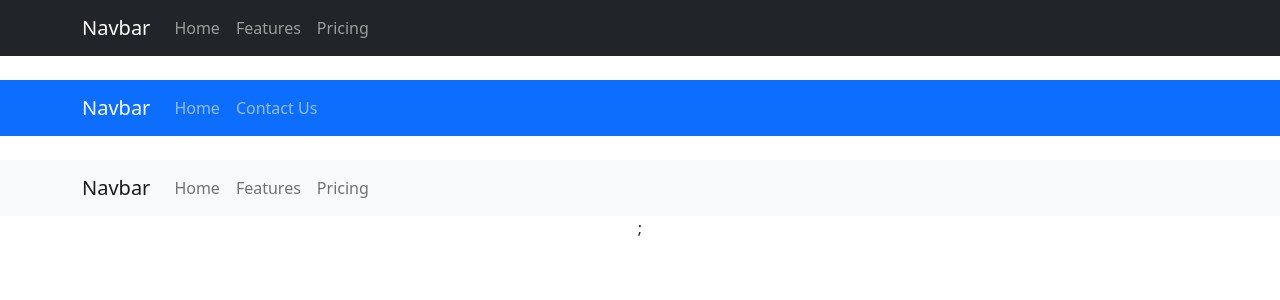
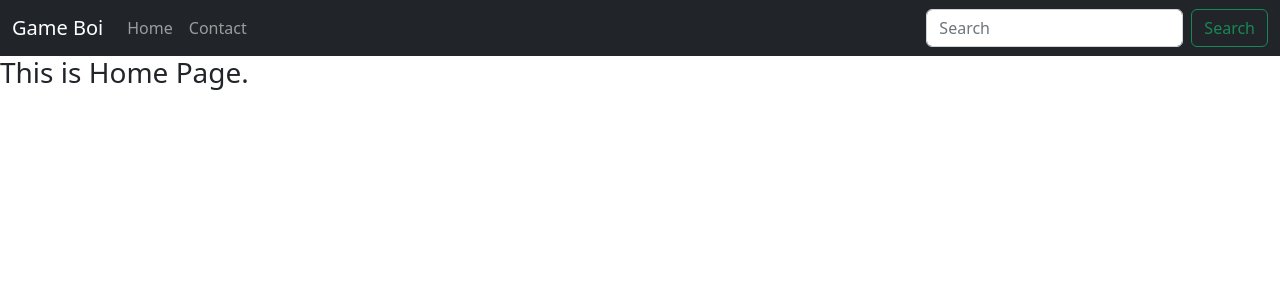
Before and after one commit to katherkp/gameboy-console-og, a React (Create React App) app: page / in a window 1280 px wide. Shown: the top 300 px of the page. Built offline with nearby package versions, Linux system fonts and the light colour scheme.

Commit message:
Setting up Nav bar

```diff
--- a/src/App.js
+++ b/src/App.js
@@ -1,51 +1,59 @@
 import './App.css';
-import {Navbar,Nav,Container} from 'react-bootstrap'
+import { Navbar, Nav, NavDropdown, Form, FormControl, Button, Container } from 'react-bootstrap'
+import {
+  BrowserRouter,
+  Routes,
+  Route,
+  Link
+} from "react-router-dom";
+import { Contact } from './components/contact';
+import {Home} from './components/home';
 
 function App() {
   return (
+    <BrowserRouter>
     <div className="App">
-    <>
-      <Navbar bg="dark" variant="dark">
-        <Container>
-          <Navbar.Brand href="#home">Navbar</Navbar.Brand>
-          <Nav className="me-auto">
-            <Nav.Link href="#home">Home</Nav.Link>
-            <Nav.Link href="#features">Features</Nav.Link>
-            <Nav.Link href="#pricing">Pricing</Nav.Link>
-          </Nav>
+
+      <Navbar bg="dark" variant='dark' expand="lg">
+        <Container fluid>
+          <Navbar.Brand href="#">Game Boi</Navbar.Brand>
+          <Navbar.Toggle aria-controls="navbarScroll" />
+          <Navbar.Collapse id="navbarScroll">
+            <Nav
+              className="me-auto my-2 my-lg-0"
+              style={{ maxHeight: '100px' }}
+              navbarScroll
+            >
+              <Nav.Link as={Link} to="/">Home</Nav.Link>
+              <Nav.Link as={Link} to="/contact">Contact</Nav.Link>
+
+            </Nav>
+            <Form className="d-flex">
+              <FormControl
+                type="search"
+                placeholder="Search"
+                className="me-2"
+                aria-label="Search"
+              />
+              <Button variant="outline-success">Search</Button>
+            </Form>
+          </Navbar.Collapse>
         </Container>
       </Navbar>
-      <br />
-      <Navbar bg="primary" variant="dark">
-        <Container>
-          <Navbar.Brand href="#home">Navbar</Navbar.Brand>
-          <Nav className="me-auto">
-            <Nav.Link href="#home">Home</Nav.Link>
-            <Nav.Link href="#features">Contact Us</Nav.Link>
+    </div>
 
-          </Nav>
-        </Container>
-      </Navbar>
+    <div>
+      <Routes>
 
-      <br />
-      <Navbar bg="light" variant="light">
-        <Container>
-          <Navbar.Brand href="#home">Navbar</Navbar.Brand>
-          <Nav className="me-auto">
-            <Nav.Link href="#home">Home</Nav.Link>
-            <Nav.Link href="#features">Features</Nav.Link>
-            <Nav.Link href="#pricing">Pricing</Nav.Link>
-          </Nav>
-        </Container>
-      </Navbar>
-    </>
+      <Route path="/contact" element={<Contact/>}/>
+      <Route path="/" element={<Home/>}/>
 
-;
-     </div>
+      </Routes>
+
+    </div>
+
+    </BrowserRouter>
   );
 }
 
-
-
-
 export default App;
--- /dev/null
+++ b/src/components/contact.js
@@ -0,0 +1,9 @@
+import React from 'react'
+
+export const Contact = () => {
+    return (
+        <div>
+           <h3> contact us. </h3>
+        </div>
+    )
+}
--- /dev/null
+++ b/src/components/home.js
@@ -0,0 +1,9 @@
+import React from 'react'
+
+export const Home = () => {
+    return (
+        <div>
+            <h3>This is Home Page.</h3>
+        </div>
+    )
+}
```
Also changed, not shown: src/index.js (+4 -4 lines), src/App.css (line endings or trailing spaces).
